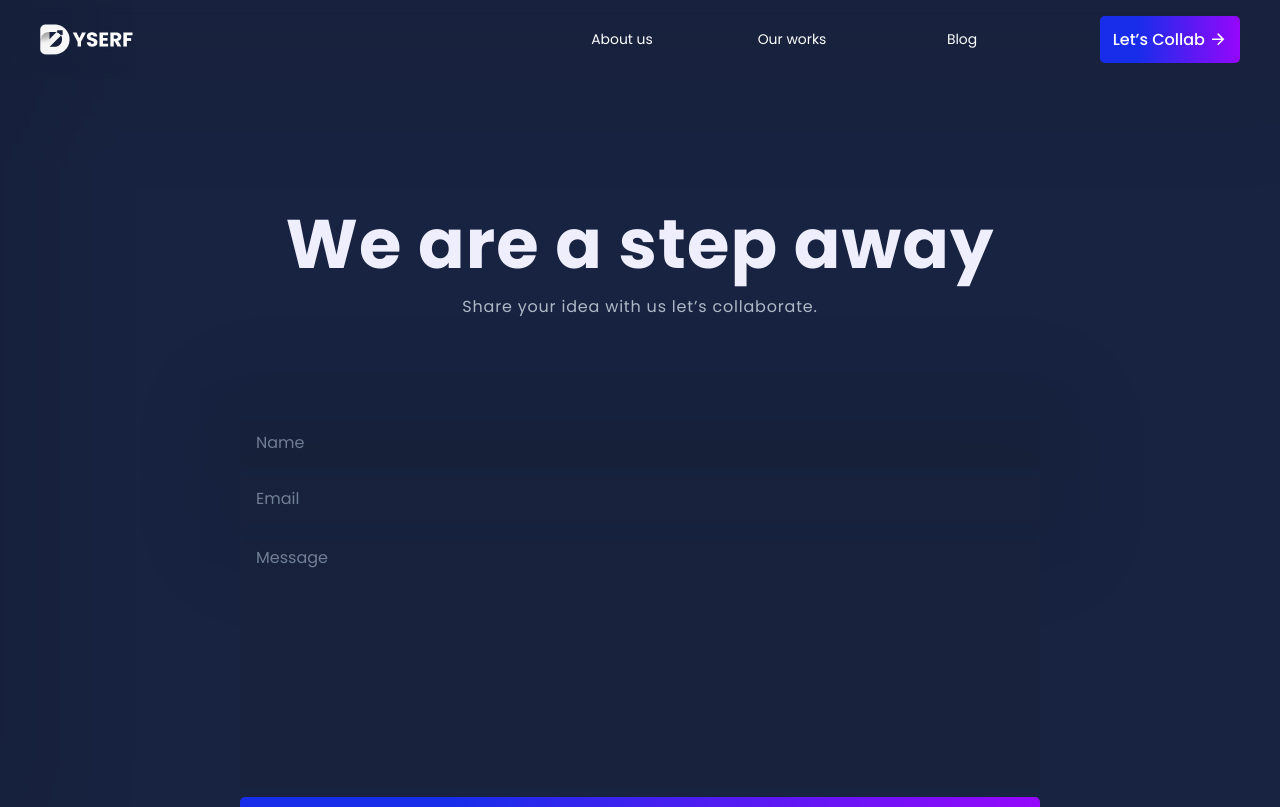
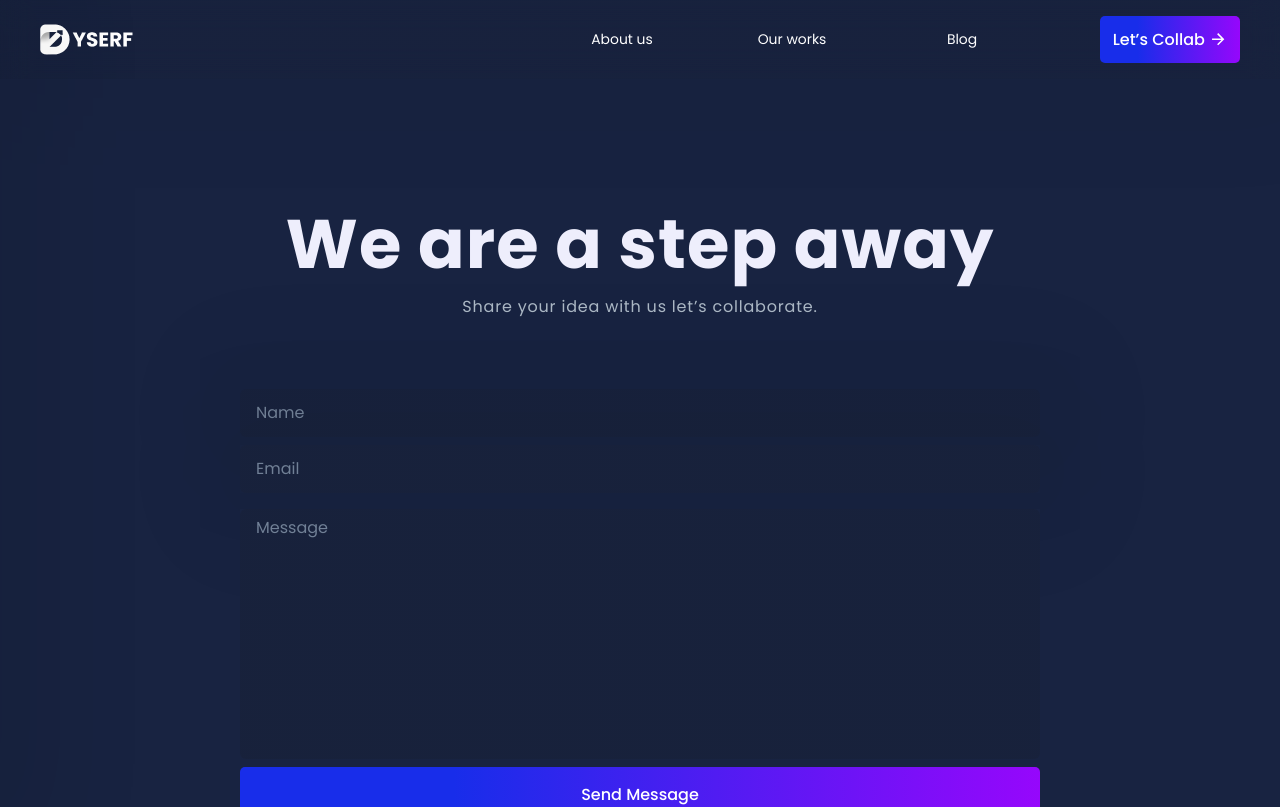
Before and after one commit to DGreegman/dyserf, a Next.js app: page /send_message in a window 1280 px wide. Shown: the top 807 px of the page. Built offline with nearby package versions, Linux system fonts and the light colour scheme.

Commit message:
Form draft 2

```diff
--- a/components/Shared/ContactForm.tsx
+++ b/components/Shared/ContactForm.tsx
@@ -62,7 +62,6 @@ export const ContactForm = () => {
           gap={2}
           px={globalStyles.px}
           w={{ base: globalStyles.width, lg: '880px' }}
-          pt='30px'
           pb='30px'
           data-aos='fade-up'
           data-aos-duration='1000'
```
